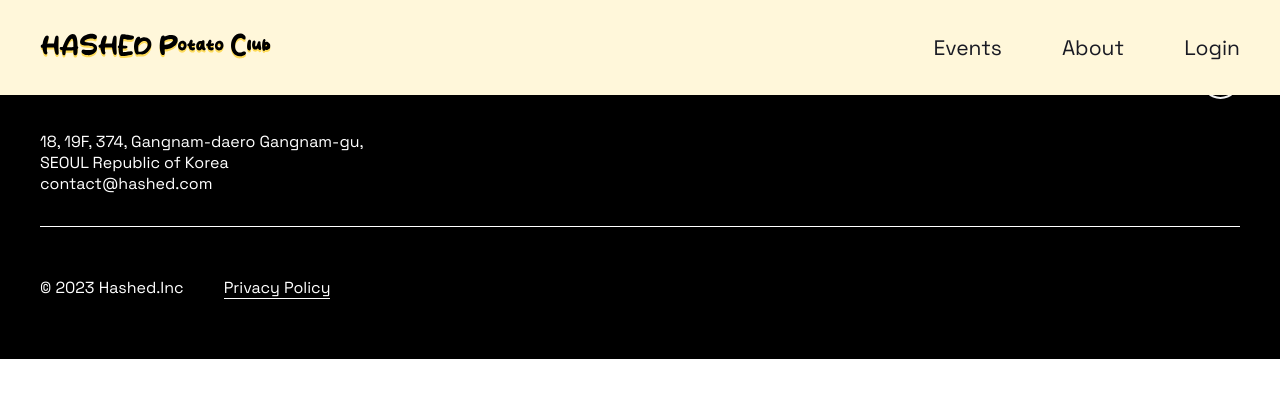
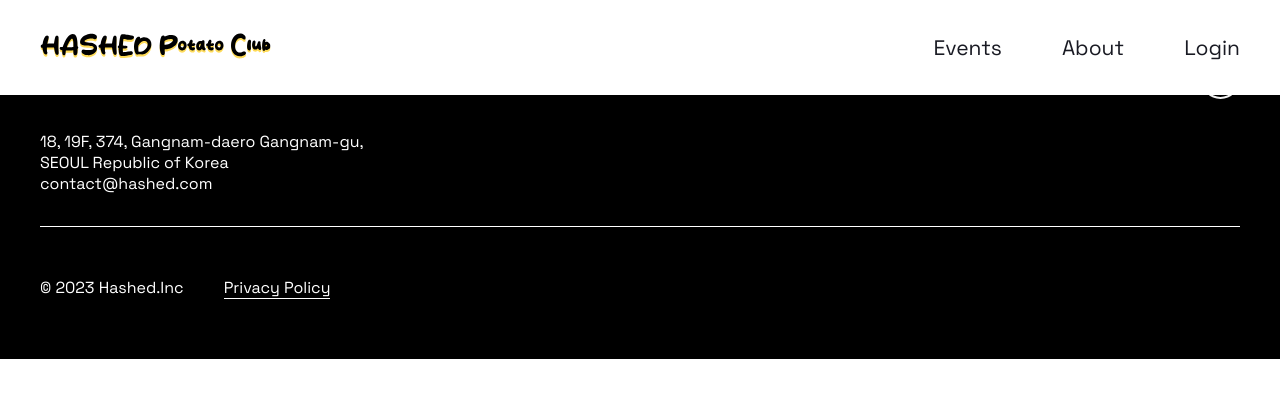
Before and after one commit to subinium/hpc, a React (Vite) app: page /login in a window 1280 px wide. Shown: the top 398 px of the page. Built offline with nearby package versions, Linux system fonts and the light colour scheme; the HTML template or start-up script is replaced by a standard one.

Commit message:
fix: set header color dynamically

```diff
--- a/src/components/Header.tsx
+++ b/src/components/Header.tsx
@@ -9,7 +9,7 @@ const Header: FC = () => {
   const [isOpenMobileMenu, setIsOpenMobileMenu] = useState(false)
 
   return (
-    <StyledHeader className="header">
+    <StyledHeader className={`header ${window.location.pathname === '/' ? 'yellow' : ''}`}>
         <div className="header__container container">
             <a
                 href="/">
@@ -75,9 +75,13 @@ const StyledHeader = styled.div`
     max-width: 100vw;
     padding: 3rem 0;
     position: fixed;
-    background-color: ${props => props.theme.yellowLight};
+    background-color: white;
     top: 0;
     z-index: 9;
+
+    &.yellow {
+        background-color: ${props => props.theme.yellowLight};
+    }
 
     a {
         &, &:hover, &:focus, &:active, &:visited, &:-webkit-any-link {
@@ -156,9 +160,6 @@ const StyledHeader = styled.div`
 
                 &--mobile {
                     display: flex;
-                    position: fixed;
-                    top: 0;
-                    z-index: 9;
 
                     a {
                         /* font-size: 2.1rem;
```
